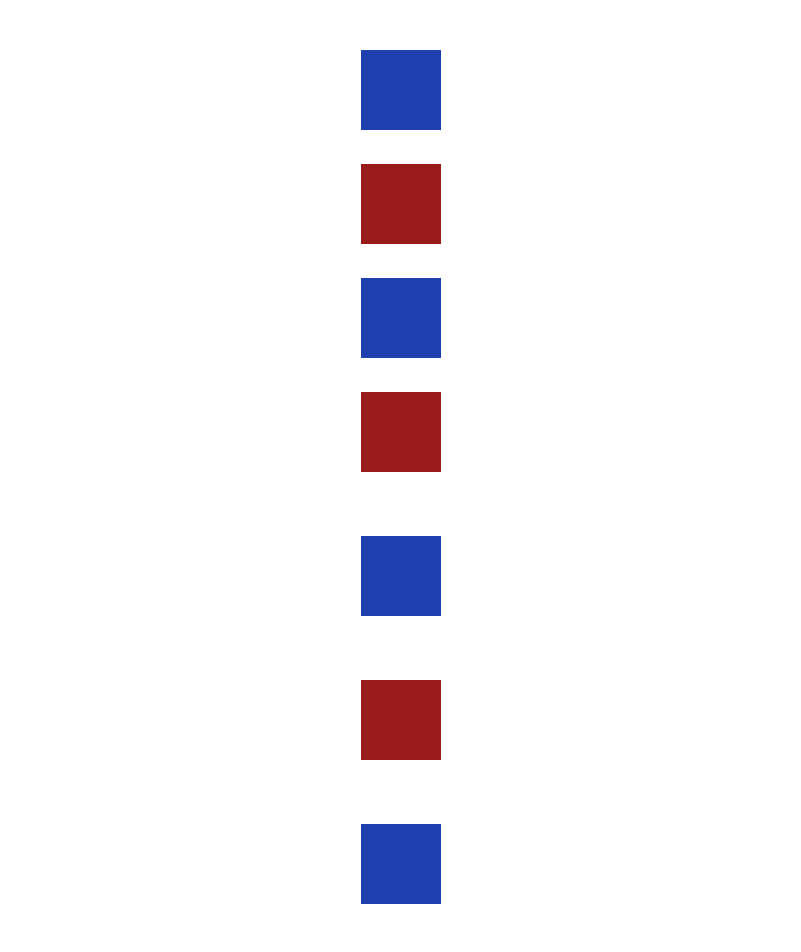
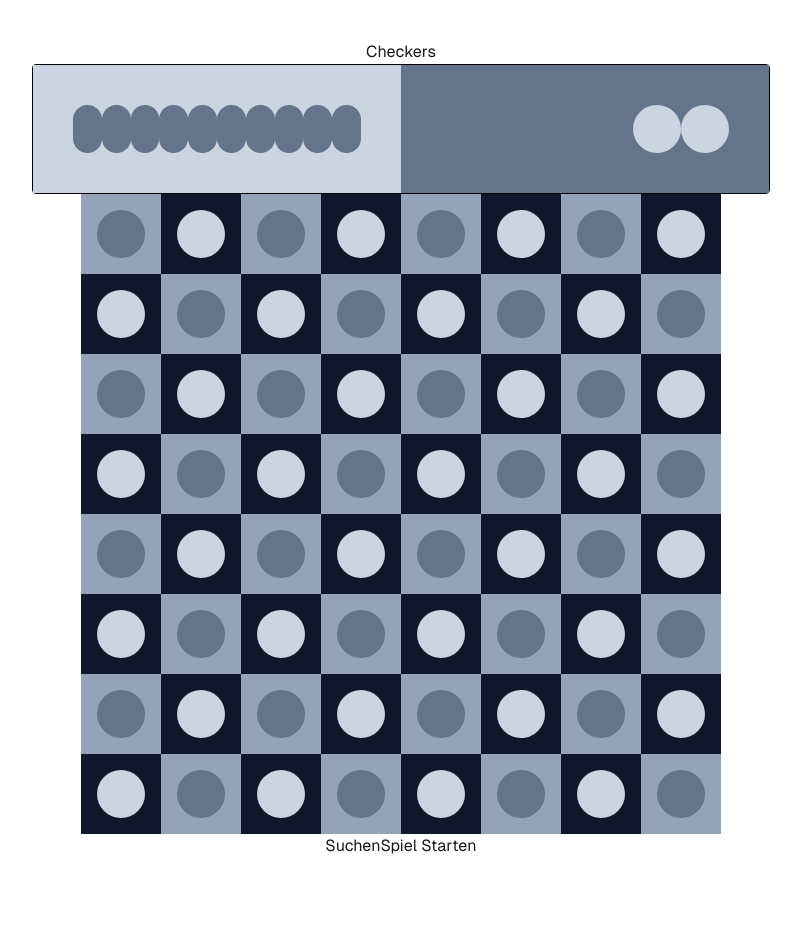
Before and after one commit to kiankiesling/checkers, a Next.js app in the folder react-app/checkers/: page / in a window 1280 px wide. Shown: the top 952 px of the page, without its empty margins (239-1040 px from the left). After the commit the page ends 898 px from the top, so only its background shows below. Built offline with nearby package versions, Linux system fonts and the light colour scheme.

Commit message:
Tiles, pieces, status

```diff
--- /dev/null
+++ b/react-app/checkers/src/app/baseButton.tsx
@@ -0,0 +1,3 @@
+export default function ({ onClick, title }) {
+  return <button onClick={onClick}>{title}</button>;
+}
--- a/react-app/checkers/src/app/board.tsx
+++ b/react-app/checkers/src/app/board.tsx
@@ -1,6 +1,12 @@
 import Row from "./row";
 import Tile from "./tile";
 
-export default function () {
-  return <Row />;
+export default function ({ rows }) {
+  return (
+    <div className="block">
+      {rows.map((row) => (
+        <Row row={row} />
+      ))}
+    </div>
+  );
 }
--- /dev/null
+++ b/react-app/checkers/src/app/buttonRow.tsx
@@ -0,0 +1,10 @@
+import BaseButton from "./baseButton";
+
+export default function ({ onSearch, onStart }) {
+  return (
+    <div>
+      <BaseButton title={"Suchen"} onClick={onSearch}></BaseButton>
+      <BaseButton title={"Spiel Starten"} onClick={onStart}></BaseButton>
+    </div>
+  );
+}
--- a/react-app/checkers/src/app/page.tsx
+++ b/react-app/checkers/src/app/page.tsx
@@ -1,10 +1,39 @@
-import Image from "next/image";
+"use client";
 import Board from "./board";
 
+import Status from "./status";
+import ButtonRow from "./buttonRow";
+import useBoard from "./useBoard";
+
 export default function Home() {
+  let { rows, setRows, status } = useBoard();
+
   return (
-    <div className="grid grid-rows-[20px_1fr_20px] items-center justify-items-center min-h-screen p-8 pb-20 gap-16 sm:p-20 font-[family-name:var(--font-geist-sans)]">
-      <Board />
+    <div className="flex flex-col content-center items-center min-h-screen p-10   font-[family-name:var(--font-geist-sans)]">
+      <h1>Checkers</h1>
+      <Status
+        playerWhiteTurn={status.playerWhiteTurn}
+        whiteStonesRemoved={status.whiteStonesRemoved}
+        blackStonesRemoved={status.blackStonesRemoved}
+      />
+      <Board rows={rows} />
+      <ButtonRow
+        onSearch={() =>
+          setRows([
+            [
+              { isWhite: true },
+              { isWhite: false },
+              { isWhite: true },
+              { isWhite: false },
+              { isWhite: true },
+              { isWhite: false },
+              { isWhite: true },
+              { isWhite: false },
+            ],
+          ])
+        }
+        onStart={() => null}
+      />
     </div>
   );
 }
--- /dev/null
+++ b/react-app/checkers/src/app/piece.tsx
@@ -0,0 +1,4 @@
+export default function ({ pieceIsWhite, pieceIsPawn }) {
+  const pieceColor = pieceIsWhite ? "bg-slate-300" : "bg-slate-500";
+  return <div className={pieceColor + " rounded-full w-12 h-12 block "}></div>;
+}
--- a/react-app/checkers/src/app/row.tsx
+++ b/react-app/checkers/src/app/row.tsx
@@ -1,15 +1,11 @@
 import Tile from "./tile";
 
-export default function () {
-  let row = [
-    { isWhite: true },
-    { isWhite: false },
-    { isWhite: true },
-    { isWhite: false },
-    { isWhite: true },
-    { isWhite: false },
-    { isWhite: true },
-    { isWhite: false },
-  ];
-  return row.map((tile) => <Tile isWhite={tile.isWhite} />);
+export default function ({ row }) {
+  return (
+    <div className="flex">
+      {row.map((tile) => (
+        <Tile isWhite={tile.isWhite} pieceIsWhite={true} piece={"pawn"} />
+      ))}
+    </div>
+  );
 }
--- /dev/null
+++ b/react-app/checkers/src/app/status.tsx
@@ -0,0 +1,23 @@
+import Piece from "./piece";
+
+export default function ({
+  playerWhiteTurn,
+  whiteStonesRemoved,
+  blackStonesRemoved,
+}) {
+  return (
+    <div className="rounded border border-solid border-black w-640 justify-between flex">
+      {/* <p>{playerWhiteTurn ? "white's turn" : "black's turn"} </p> */}
+      <div className="flex bg-slate-300 p-10 w-1/2 justify-start">
+        {Array.from(Array(blackStonesRemoved)).map(() => (
+          <Piece pieceIsWhite={false} pieceIsPawn={true} />
+        ))}
+      </div>
+      <div className="flex  bg-slate-500 p-10 w-1/2 justify-end">
+        {Array.from(Array(whiteStonesRemoved)).map(() => (
+          <Piece pieceIsWhite={true} pieceIsPawn={true} />
+        ))}
+      </div>
+    </div>
+  );
+}
--- a/react-app/checkers/src/app/tile.tsx
+++ b/react-app/checkers/src/app/tile.tsx
@@ -1,10 +1,20 @@
-export default function ({ isWhite }) {
-  if (isWhite) {
-    return (
-      <div className="bg-blue-800 border-solid border-lime-700 min-w-20 min-h-20 block"></div>
-    );
-  }
+import Piece from "./piece";
+
+export default function ({
+  coordinate,
+  isWhite,
+  onClick,
+  hasPiece,
+  pieceIsWhite,
+  pieceIsPawn,
+}) {
+  const color = isWhite ? "bg-slate-400" : "bg-slate-900";
   return (
-    <div className="bg-red-800 border-solid border-lime-700 min-w-20 min-h-20 block"></div>
+    <div
+      onClick={() => onClick(coordinate)}
+      className={color + " min-w-20 min-h-20 flex items-center justify-center"}
+    >
+      <Piece pieceIsWhite={!isWhite} pieceIsPawn={true} />
+    </div>
   );
 }
--- /dev/null
+++ b/react-app/checkers/src/app/useBoard.ts
@@ -0,0 +1,99 @@
+import { useCallback, useEffect, useState } from "react";
+
+export default function () {
+  let [rows, setRows] = useState([
+    [
+      { isWhite: true },
+      { isWhite: false },
+      { isWhite: true },
+      { isWhite: false },
+      { isWhite: true },
+      { isWhite: false },
+      { isWhite: true },
+      { isWhite: false },
+    ],
+    [
+      { isWhite: false },
+      { isWhite: true },
+      { isWhite: false },
+      { isWhite: true },
+      { isWhite: false },
+      { isWhite: true },
+      { isWhite: false },
+      { isWhite: true },
+    ],
+    [
+      { isWhite: true },
+      { isWhite: false },
+      { isWhite: true },
+      { isWhite: false },
+      { isWhite: true },
+      { isWhite: false },
+      { isWhite: true },
+      { isWhite: false },
+    ],
+    [
+      { isWhite: false },
+      { isWhite: true },
+      { isWhite: false },
+      { isWhite: true },
+      { isWhite: false },
+      { isWhite: true },
+      { isWhite: false },
+      { isWhite: true },
+    ],
+    [
+      { isWhite: true },
+      { isWhite: false },
+      { isWhite: true },
+      { isWhite: false },
+      { isWhite: true },
+      { isWhite: false },
+      { isWhite: true },
+      { isWhite: false },
+    ],
+    [
+      { isWhite: false },
+      { isWhite: true },
+      { isWhite: false },
+      { isWhite: true },
+      { isWhite: false },
+      { isWhite: true },
+      { isWhite: false },
+      { isWhite: true },
+    ],
+    [
+      { isWhite: true },
+      { isWhite: false },
+      { isWhite: true },
+      { isWhite: false },
+      { isWhite: true },
+      { isWhite: false },
+      { isWhite: true },
+      { isWhite: false },
+    ],
+    [
+      { isWhite: false },
+      { isWhite: true },
+      { isWhite: false },
+      { isWhite: true },
+      { isWhite: false },
+      { isWhite: true },
+      { isWhite: false },
+      { isWhite: true },
+    ],
+  ]);
+  let [playerWhiteTurn, setPlayerWhiteTurn] = useState(true);
+  let [whiteStonesRemoved, setWhiteStonesRemoved] = useState(2);
+  let [blackStonesRemoved, setBlackStonesRemoved] = useState(10);
+
+  useEffect(() => {
+    console.log("schlaffo");
+  }, [rows]);
+
+  return {
+    rows,
+    setRows,
+    status: { playerWhiteTurn, whiteStonesRemoved, blackStonesRemoved },
+  };
+}
```
